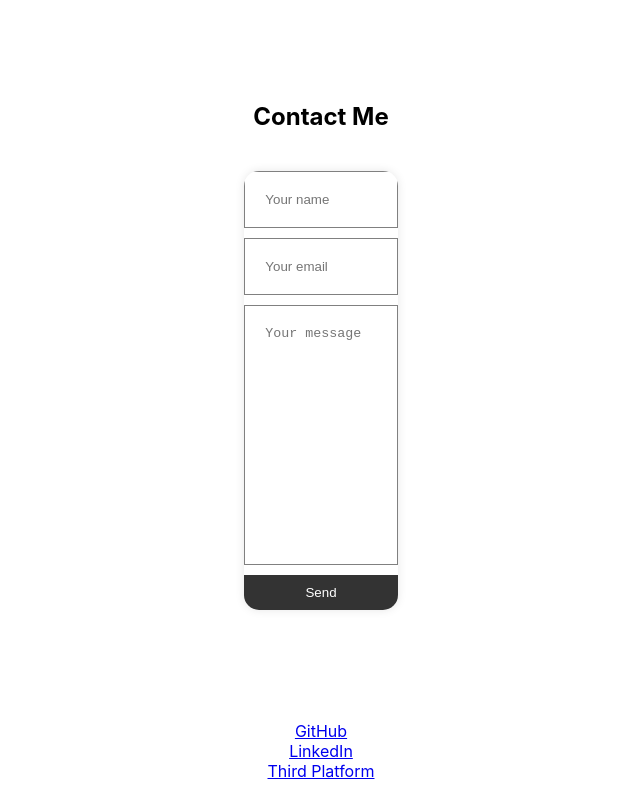
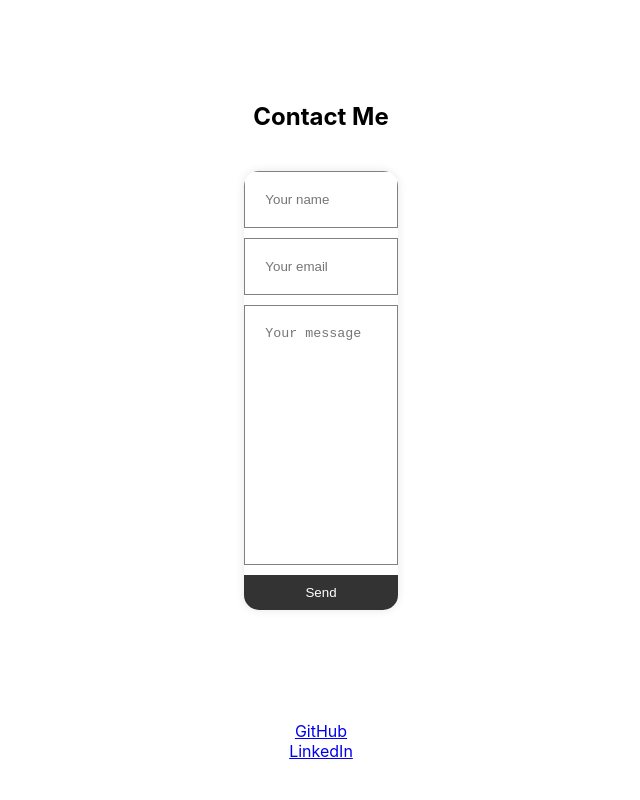
Before and after one commit to etapm/react-portfolio, a React (Create React App) app: page / in a window 1280 px wide. Shown: the part 3562-4362 px from the top of the page, without its empty margins (319-959 px from the left). Built offline with nearby package versions, Linux system fonts and the light colour scheme.

Commit message:
Readme updates

```diff
--- a/src/components/Footer/Footer.js
+++ b/src/components/Footer/Footer.js
@@ -6,7 +6,6 @@ function Footer() {
     <footer className="footer">
       <a href="https://github.com/etapm">GitHub</a>
       <a href="https://www.linkedin.com/in/etapm/">LinkedIn</a>
-      <a href="#">Third Platform</a>
     </footer>
   );
 }
```
Also changed, not shown: images/R1.png (added), 1 other file (tests, documents, lock files or other folders).
